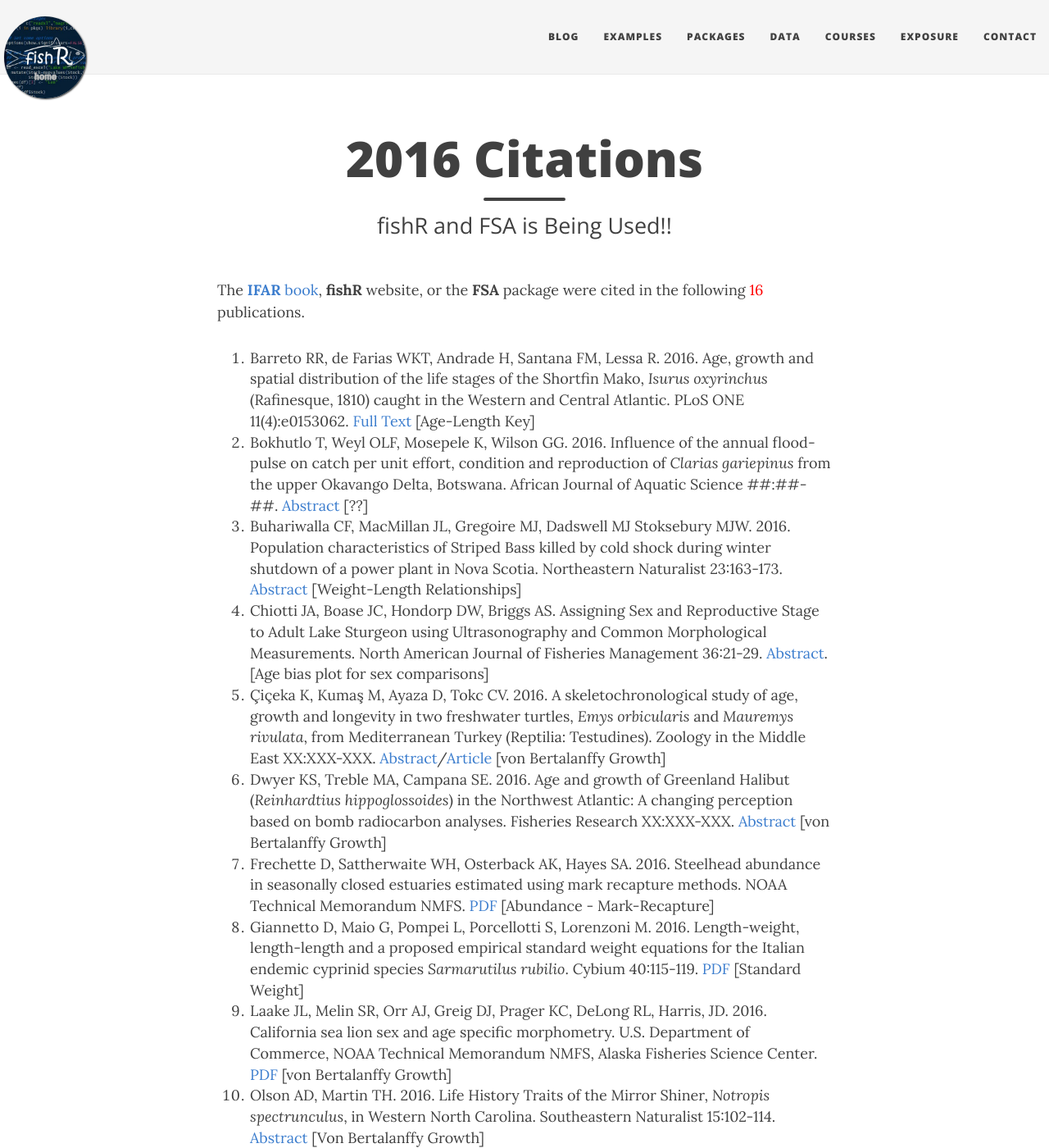
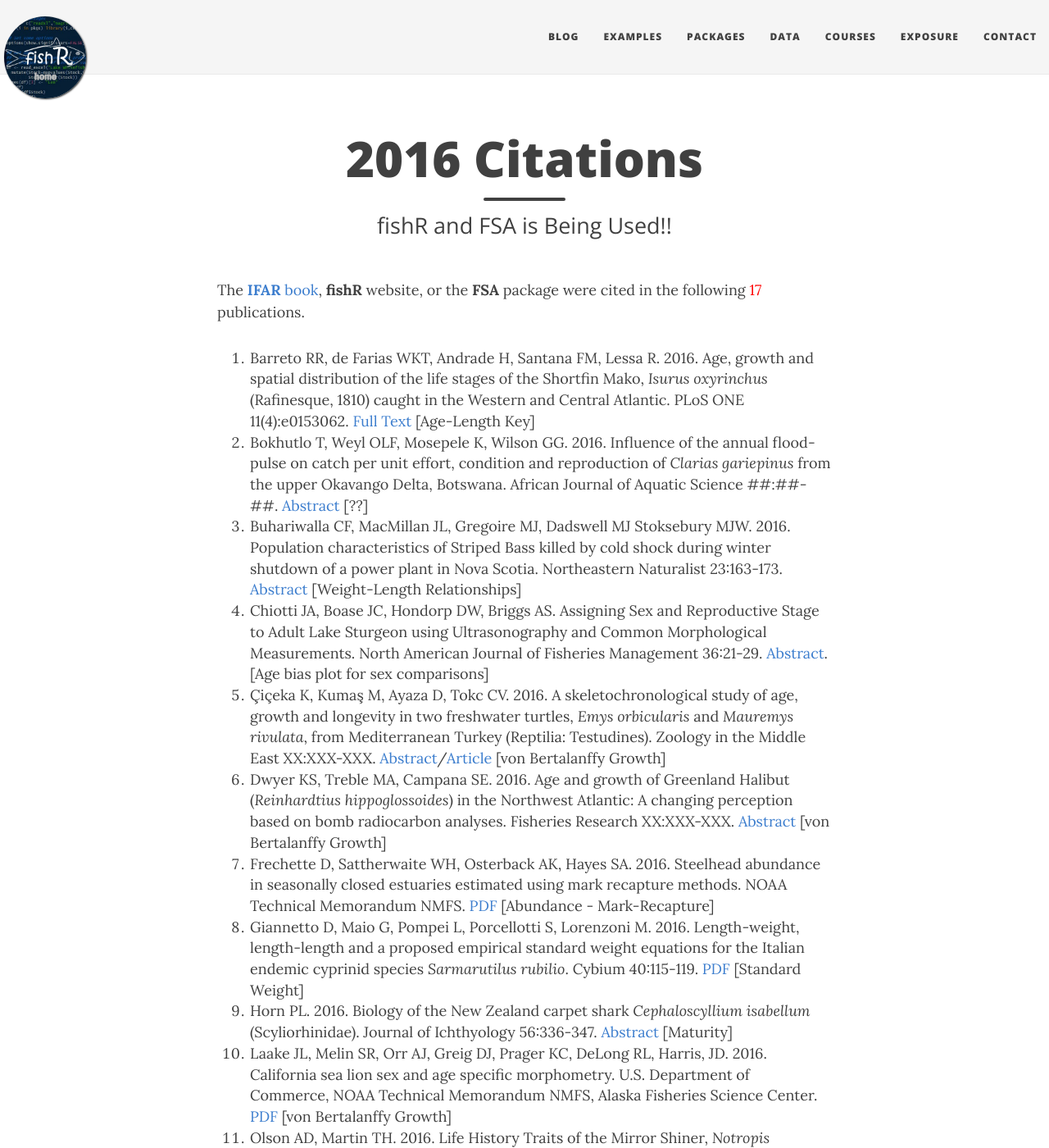
Before and after one commit to droglenc/fishR, a Jekyll site: the page built from exposure/exposure-citations16.md, in a window 1280 px wide and 1400 px high. Shown: the whole window at 82% size. Built offline with Jekyll 4.4.1, drawn with Linux system fonts in a browser that asks for light colours; nearby versions of some CDN libraries.

Commit message:
Updated citations

```diff
--- a/exposure/exposure-citations16.md
+++ b/exposure/exposure-citations16.md
@@ -5,7 +5,7 @@ subtitle: fishR and FSA is Being Used!!
 css: "/css/exposure-citation.css"
 ---
 
-The [**IFAR** book](http://derekogle.com/IFAR/), **fishR** website, or the **FSA** package were cited in the following <span id="contact-div">16</span> publications.
+The [**IFAR** book](http://derekogle.com/IFAR/), **fishR** website, or the **FSA** package were cited in the following <span id="contact-div">17</span> publications.
 
 1. Barreto RR, de Farias WKT, Andrade H, Santana FM, Lessa R.  2016.  Age, growth and spatial distribution of the life stages of the Shortfin Mako, *Isurus oxyrinchus* (Rafinesque, 1810) caught in the Western and Central Atlantic.  PLoS ONE 11(4):e0153062.  [Full Text](http://journals.plos.org/plosone/article?id=10.1371/journal.pone.0153062) [Age-Length Key]
 1. Bokhutlo T, Weyl OLF, Mosepele K, Wilson GG.  2016.  Influence of the annual flood-pulse on catch per unit effort, condition and reproduction of *Clarias gariepinus* from the upper Okavango Delta, Botswana.  African Journal of Aquatic Science ##:##-##. [Abstract](http://www.tandfonline.com/doi/abs/10.2989/16085914.2016.1138279) [??]
@@ -15,6 +15,7 @@ The [**IFAR** book](http://derekogle.com/IFAR/), **fishR** website, or the **FSA
 1. Dwyer KS, Treble MA, Campana SE.  2016.  Age and growth of Greenland Halibut (*Reinhardtius hippoglossoides*) in the Northwest Atlantic: A changing perception based on bomb radiocarbon analyses.  Fisheries Research XX:XXX-XXX. [Abstract](http://www.sciencedirect.com/science/article/pii/S0165783616300169) [von Bertalanffy Growth]
 1. Frechette D, Sattherwaite WH, Osterback AK, Hayes SA.  2016.  Steelhead abundance in seasonally closed estuaries estimated using mark recapture methods.  NOAA Technical Memorandum NMFS.  [PDF](https://www.researchgate.net/profile/William_Satterthwaite/publication/299657318_Steelhead_abundance_in_seasonally_closed_estuaries_estimated_using_mark_recapture_methods/links/5703e62708ae13eb88b683e1.pdf) [Abundance - Mark-Recapture]
 1. Giannetto D, Maio G, Pompei L, Porcellotti S, Lorenzoni M.  2016.  Length-weight, length-length and a proposed empirical standard weight equations for the Italian endemic cyprinid species *Sarmarutilus rubilio*.  Cybium 40:115-119.  [PDF](https://www.researchgate.net/profile/Daniela_Giannetto/publication/303278340_Length-weight_length-length_and_a_proposed_empirical_standard_weight_equations_for_the_Italian_endemic_cyprinid_species_Sarmarutilus_rubilio/links/573ad3dc08ae9ace840e09a1.pdf)  [Standard Weight]
+1. Horn PL.  2016.  Biology of the New Zealand carpet shark *Cephaloscyllium isabellum* (Scyliorhinidae).  Journal of Ichthyology 56:336-347.  [Abstract](http://link.springer.com/article/10.1134/S0032945216030048) [Maturity]
 1. Laake JL, Melin SR, Orr AJ, Greig DJ, Prager KC, DeLong RL, Harris, JD. 2016.  California sea lion sex and age specific morphometry. U.S. Department of Commerce, NOAA Technical Memorandum NMFS, Alaska Fisheries Science Center.  [PDF](http://www.afsc.noaa.gov/Publications/AFSC-TM/NOAA-TM-AFSC-312.pdf)  [von Bertalanffy Growth]
 1. Olson AD, Martin TH.  2016.  Life History Traits of the Mirror Shiner, *Notropis spectrunculus*, in Western North Carolina.  Southeastern Naturalist 15:102-114.  [Abstract](http://www.bioone.org/doi/abs/10.1656/058.015.0108) [Von Bertalanffy Growth]
 1. Romero-Caicedo AF, Galván-Magaña F, Hernández-Herrera A, Carrera-Fernández M.  2016. Reproductive parameters of the Pacific angel shark *Squatina californica* (Selachii: Squatinidae).  Journal of Fish Biology. doi:10.1111/jfb.12920.  [Abstract](http://onlinelibrary.wiley.com/doi/10.1111/jfb.12920/full) [Weight-Length, Maturity]
```
